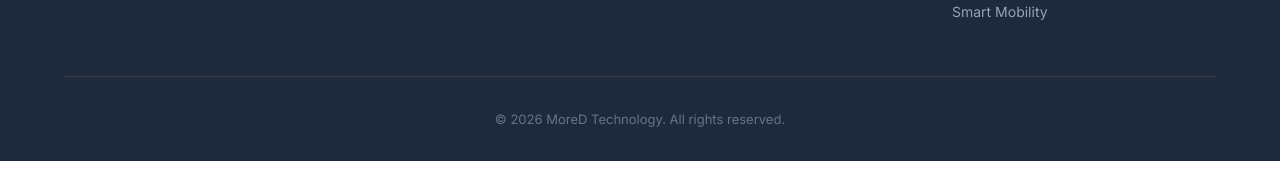
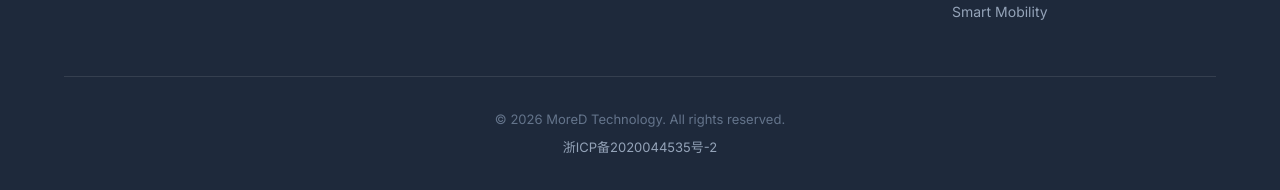
Before and after one commit to xiaow6/mored-website, a plain HTML site: page index.html in a window 1280 px wide. Shown: the part 5906-6096 px from the top of the page. Before the commit the page ends 6067 px from the top, so only its background shows below. Drawn offline with Linux system fonts and the light colour scheme.

Commit message:
Add ICP registration link to all page footers

```diff
--- a/css/style.css
+++ b/css/style.css
@@ -1164,6 +1164,21 @@ img {
     color: #64748b;
 }
 
+.footer-icp {
+    margin-top: 8px;
+}
+
+.footer-icp a {
+    color: #94a3b8;
+}
+
+.footer-icp a:hover,
+.footer-icp a:focus-visible {
+    color: #60a5fa;
+    text-decoration: underline;
+    text-underline-offset: 3px;
+}
+
 /* ===========================
    Animations (Fade In)
    =========================== */
--- a/index.html
+++ b/index.html
@@ -441,6 +441,7 @@
             </div>
             <div class="footer-bottom">
                 <p>&copy; 2026 MoreD Technology. All rights reserved.</p>
+                <p class="footer-icp"><a href="https://beian.miit.gov.cn/" target="_blank" rel="noopener noreferrer" lang="zh-CN">浙ICP备2020044535号-2</a></p>
             </div>
         </div>
     </footer>
```
Also changed, not shown: about.html (+1 -0 lines), news.html (+1 -0 lines), solutions/ai-curriculum.html (+1 -0 lines), solutions/ai-tutor.html (+1 -0 lines), solutions/business-travel.html (+1 -0 lines), solutions/ride-hailing.html (+1 -0 lines), solutions/smart-proctoring.html (+1 -0 lines).
